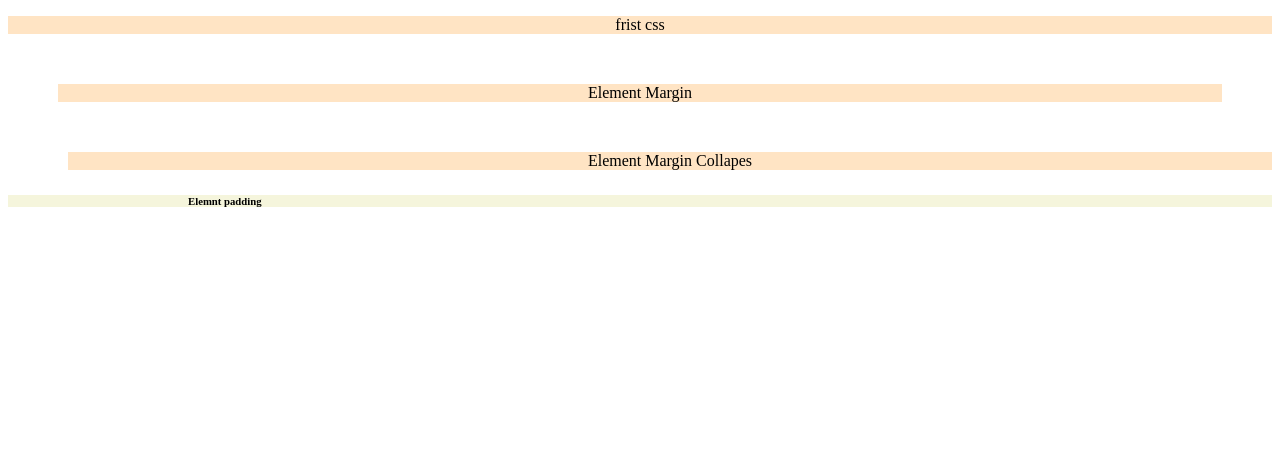
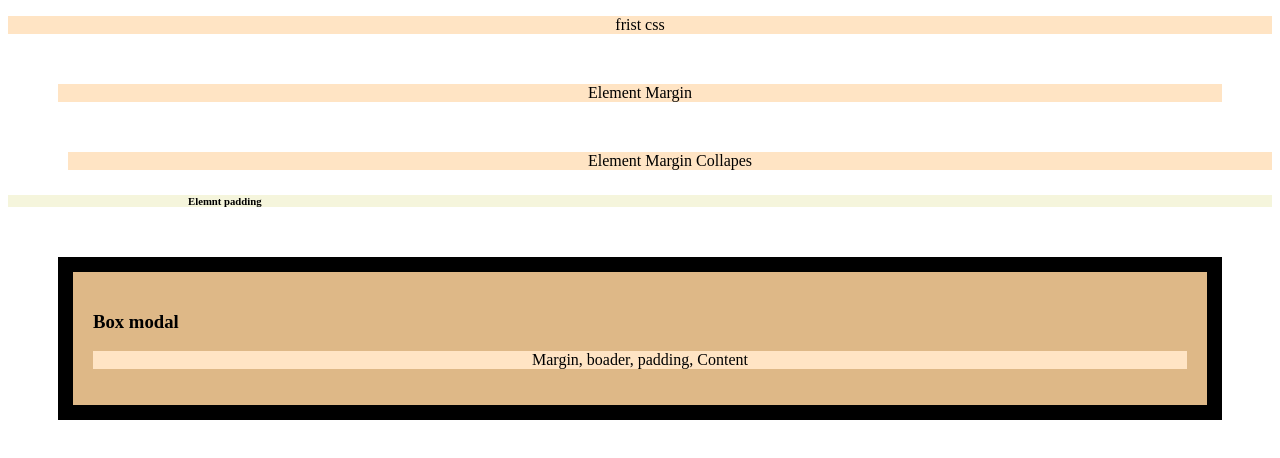
Before and after one commit to thalsi/css, a plain HTML site: page My html.html in a window 1280 px wide. Drawn offline with Linux system fonts and the light colour scheme.

Commit message:
box modal margin boader padding content

```diff
--- a/My html.html
+++ b/My html.html
@@ -13,6 +13,9 @@
     <p id='margin'>Element Margin</p>
     <p id="marginCollapes">Element Margin Collapes</p>
     <h6 id="padding">Elemnt padding</h6>
-
+    <div id="boxModal">
+        <h3>Box modal</h3>
+        <p>Margin, boader, padding, Content</p>
+    </div>
 </body>
 </html>
--- a/myStyle.css
+++ b/myStyle.css
@@ -15,3 +15,10 @@ p {
   background-color: beige;
   padding: 0 0 0 180px;
 }
+
+#boxModal {
+  background-color: burlywood;
+  margin: 50px;
+  border: 15px solid black;
+  padding: 20px;
+}
```
Also changed, not shown: README.MD.
